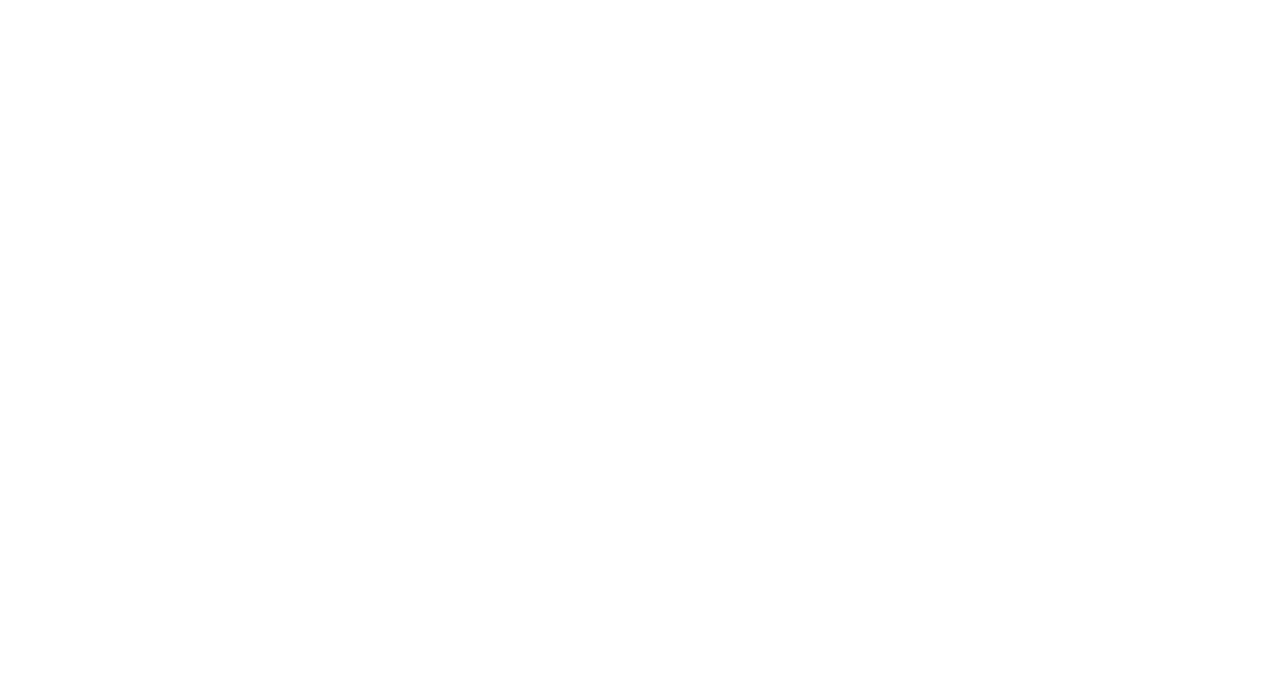
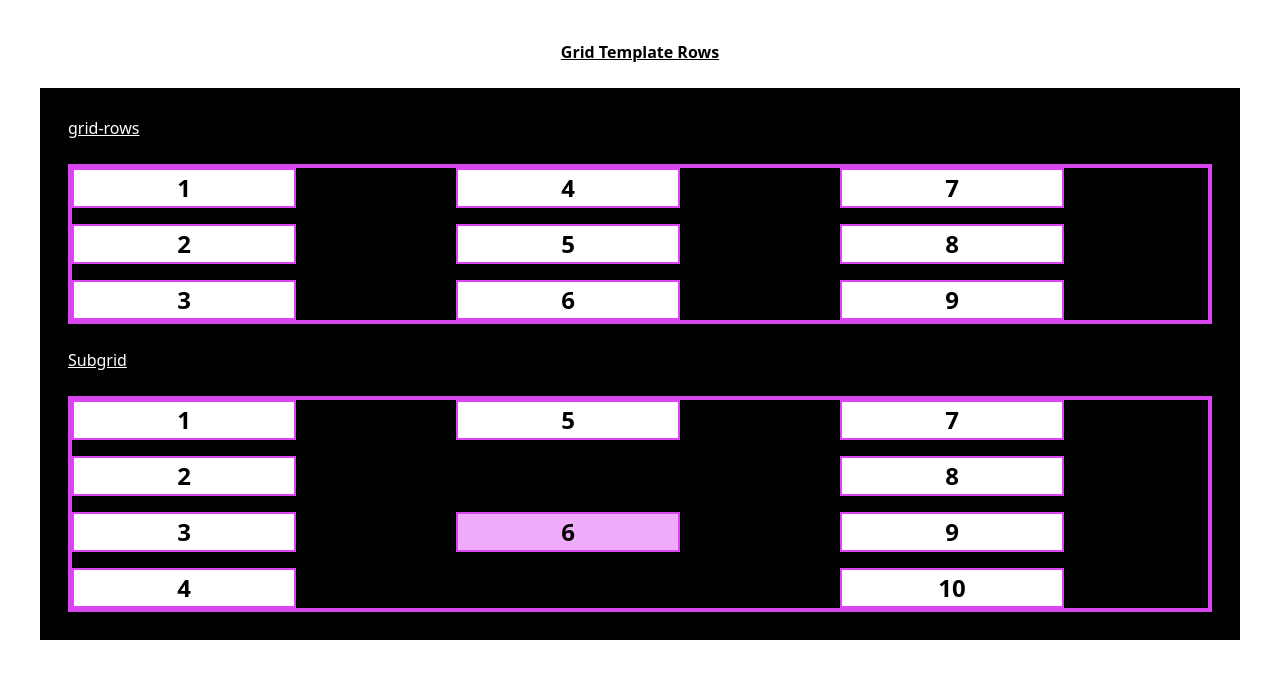
Before and after one commit to nazarinnoushad/Tailwind-CSS-Assignment, a plain HTML site: page 11. Grid/index.html in a window 1280 px wide. Drawn offline with nearby package versions, Linux system fonts and the light colour scheme.

Commit message:
final commit

```diff
--- a/11. Grid/index.html
+++ b/11. Grid/index.html
@@ -9,5 +9,76 @@
   </head>
   <body class="p-10">
     <!-- https://tailwindcss.com/docs/grid-template-rows -->
+<h1 class="font-bold text-center underline">Grid Template Rows</h1>
+<br>
+    <div class="container bg-black p-7 text-black">
+      <h1 class="text-white underline">grid-rows</h1>
+      <br>
+      <div class="grid  grid-rows-3  grid-flow-col gap-4 border-4 border-fuchsia-500   ">
+        <div class="w-56 h-10 bg-white border-2 border-fuchsia-500 flex items-center justify-center text-2xl font-bold">
+          1
+          </div>
+          <div class="w-56 h-10 bg-white border-2 border-fuchsia-500 flex items-center justify-center text-2xl font-bold">
+          2
+          </div>
+          <div class="w-56 h-10 bg-white border-2 border-fuchsia-500 flex items-center justify-center text-2xl font-bold ">
+          3
+          </div>
+          <div class="w-56 h-10 bg-white border-2 border-fuchsia-500 flex items-center justify-center text-2xl font-bold ">
+            4
+            </div> <div class="w-56 h-10 bg-white border-2 border-fuchsia-500 flex items-center justify-center text-2xl font-bold ">
+              5
+              </div> <div class="w-56 h-10 bg-white border-2 border-fuchsia-500 flex items-center justify-center text-2xl font-bold ">
+                6
+                </div>
+                <div class="w-56 h-10 bg-white border-2 border-fuchsia-500 flex items-center justify-center text-2xl font-bold ">
+                  7
+                  </div>
+                  <div class="w-56 h-10 bg-white border-2 border-fuchsia-500 flex items-center justify-center text-2xl font-bold ">
+                    8
+                    </div>
+                    <div class="w-56 h-10 bg-white border-2 border-fuchsia-500 flex items-center justify-center text-2xl font-bold ">
+                      9
+                      </div>
+      </div>
+      <br>
+<h1 class="text-white underline">Subgrid</h1>
+<br>
+<div class="grid grid-rows-4 grid-flow-col gap-4 border-4 border-fuchsia-500   ">
+  <div class="w-56 h-10 bg-white border-2 border-fuchsia-500 flex items-center justify-center text-2xl font-bold">
+    1
+    </div>
+    <div class="w-56 h-10 bg-white border-2 border-fuchsia-500 flex items-center justify-center text-2xl font-bold">
+    2
+    </div>
+    <div class="w-56 h-10 bg-white border-2 border-fuchsia-500 flex items-center justify-center text-2xl font-bold ">
+    3
+    </div>
+    <div class="w-56 h-10 bg-white border-2 border-fuchsia-500 flex items-center justify-center text-2xl font-bold ">
+      4
+      </div> <div class="w-56 h-10 bg-white border-2 border-fuchsia-500 flex items-center justify-center text-2xl font-bold ">
+        5
+
+        </div>
+        <div class="grid grid-rows-subgrid gap-4 row-span-3">
+          <div class="row-start-2 w-56 h-10 bg-fuchsia-300 border-2 border-fuchsia-500  flex items-center justify-center text-2xl font-bold ">
+            6
+            </div>
+        </div>
+
+          <div class="w-56 h-10 bg-white border-2 border-fuchsia-500 flex items-center justify-center text-2xl font-bold ">
+            7
+            </div>
+            <div class="w-56 h-10 bg-white border-2 border-fuchsia-500 flex items-center justify-center text-2xl font-bold ">
+              8
+              </div>
+              <div class="w-56 h-10 bg-white border-2 border-fuchsia-500 flex items-center justify-center text-2xl font-bold ">
+                9
+                </div>
+                <div class="w-56 h-10 bg-white border-2 border-fuchsia-500 flex items-center justify-center text-2xl font-bold ">
+                  10
+                  </div>
+</div>
+    </div>
   </body>
 </html>
```
